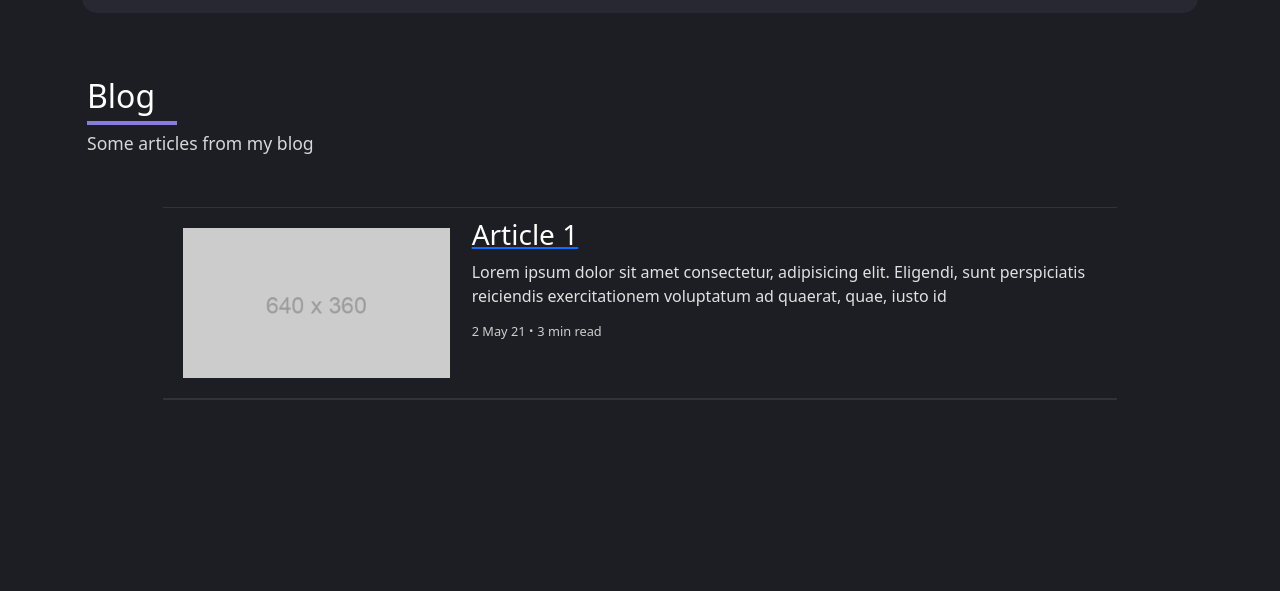
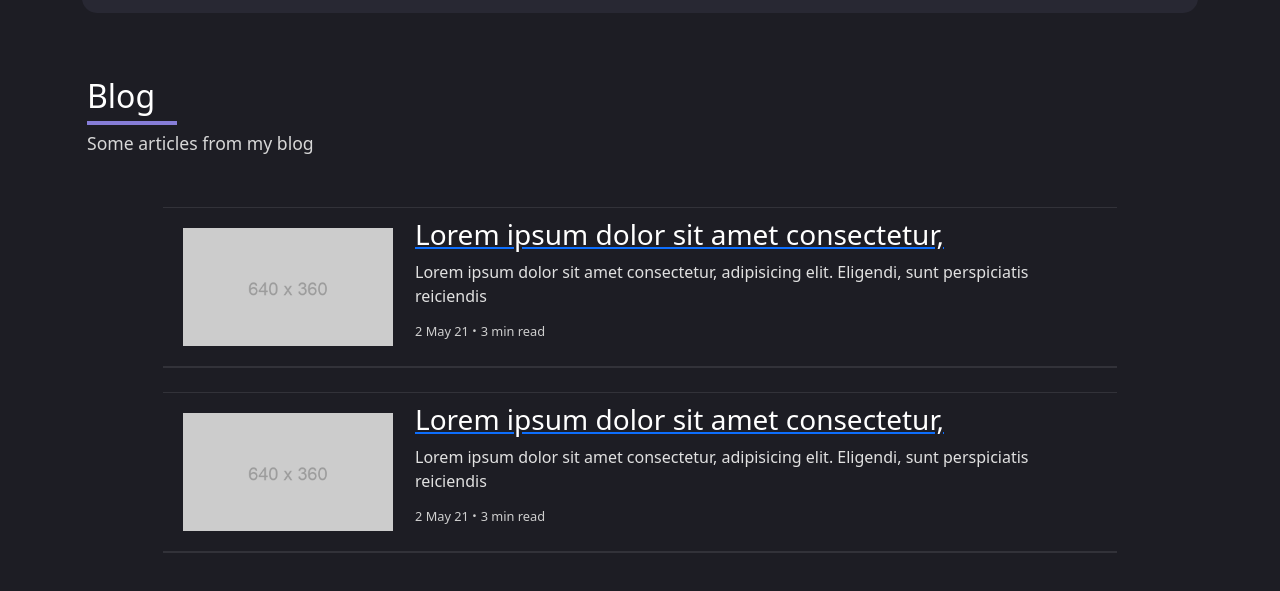
Before and after one commit to mokhelek/portfolio-website, a plain HTML site: page index.html in a window 1280 px wide. Shown: the part 2807-3398 px from the top of the page. Drawn offline with nearby package versions, Linux system fonts and the light colour scheme.

Commit message:
fixed overflow

```diff
--- a/assets/css/style.css
+++ b/assets/css/style.css
@@ -29,6 +29,7 @@
 
 body {
   background-color: var(--dark);
+  overflow-x: hidden;
 }
 
 h1 {
@@ -169,3 +170,18 @@ h1 {
   background-color: var(--dark);
   height: 600px;
 }
+.blog-img img{
+    width:210px;
+}
+
+@media screen and (max-width:650px) {
+    .blog-subtitle{
+        display: none;
+    }
+    .blog-img img{
+        width:130px;
+    }
+    .blog-title{
+        font-size: 1.2rem;
+    }
+}
--- a/index.html
+++ b/index.html
@@ -114,7 +114,7 @@
       </div>
     </section>
 
-    <!-- ###################################################    About Section ########################################## -->
+    <!-- ###################################################    About Section  ########################################## -->
 
     <section id="about-section">
       <div style="overflow-x: hidden" class="container">
@@ -153,7 +153,7 @@
       </div>
     </section>
 
-    <!-- ###################################################    Skills Section ########################################## -->
+    <!-- ###################################################    Skills Section  ########################################## -->
 
     <section id="skills-section">
       <div class="container">
@@ -325,7 +325,7 @@
       </div>
     </section>
 
-    <!-- ###################################################    Projects Section ########################################## -->
+    <!-- ###################################################    Projects Section  ########################################## -->
 
     <section id="projects-section">
       <div class="container">
@@ -407,7 +407,7 @@
       </div>
     </section>
 
-    <!-- ###################################################    Blog Section ########################################## -->
+    <!-- ###################################################    Blog Section  ########################################## -->
 
     <section id="blog-section">
       <div class="container">
@@ -425,13 +425,13 @@
           <div class="d-flex" style="border-top: 1px solid rgba(200, 200, 200, 0.126); border-bottom: 1px solid rgba(200, 200, 200, 0.126)">
             <div class="d-flex" style="border-bottom: 1px solid rgba(200, 200, 200, 0.126)">
               <div class="blog-img" style="margin: 20px">
-                <img height="150" src="assets/images/projects/640x360.png" alt="" />
+                <img src="assets/images/projects/640x360.png" alt="" />
               </div>
               <div class="">
                 <a href="#" class="article-link">
-                  <h3 class="blog-title" style="margin-left: 2px; margin-top: 10px; color: white">Article 1</h3>
+                  <h3 class="blog-title" style="margin-left: 2px; margin-top: 10px; color: white">Lorem ipsum dolor sit amet consectetur,</h3>
                 </a>
-                <p style="margin-left: 2px; margin-right: 20px; margin-bottom: 8px; color: rgb(225, 225, 225); font-size: 1rem" class="blog-subtitle">Lorem ipsum dolor sit amet consectetur, adipisicing elit. Eligendi, sunt perspiciatis reiciendis exercitationem voluptatum ad quaerat, quae, iusto id</p>
+                <p style="margin-left: 2px; margin-right: 20px; margin-bottom: 8px; color: rgb(225, 225, 225); font-size: 1rem" class="blog-subtitle">Lorem ipsum dolor sit amet consectetur, adipisicing elit. Eligendi, sunt perspiciatis reiciendis </p>
 
                 <div class="row">
                   <div class="col">
@@ -447,6 +447,36 @@
           </div>
         </div>
       </div>
+      <br>
+      <div class="row d-flex justify-content-center">
+        <div class="col-12 col-md-10 col-lg-9">
+          <div class="d-flex" style="border-top: 1px solid rgba(200, 200, 200, 0.126); border-bottom: 1px solid rgba(200, 200, 200, 0.126)">
+            <div class="d-flex" style="border-bottom: 1px solid rgba(200, 200, 200, 0.126)">
+              <div class="blog-img" style="margin: 20px">
+                <img src="assets/images/projects/640x360.png" alt="" />
+              </div>
+              <div class="">
+                <a href="#" class="article-link">
+                  <h3 class="blog-title" style="margin-left: 2px; margin-top: 10px; color: white">Lorem ipsum dolor sit amet consectetur,</h3>
+                </a>
+                <p style="margin-left: 2px; margin-right: 20px; margin-bottom: 8px; color: rgb(225, 225, 225); font-size: 1rem" class="blog-subtitle">Lorem ipsum dolor sit amet consectetur, adipisicing elit. Eligendi, sunt perspiciatis reiciendis </p>
+
+                <div class="row">
+                  <div class="col">
+                    <p style="font-size: 0.8rem; color: rgb(206, 206, 206); margin-left: 2px; margin-top: 3px">
+                      2 May 21
+                      <span style="font-weight: 700; font-size: larger"> &centerdot; </span>
+                      3 min read
+                    </p>
+                  </div>
+                </div>
+              </div>
+            </div>
+          </div>
+        </div>
+      </div>
+
+
     </section>
 
     <script src="https://cdn.jsdelivr.net/npm/bootstrap@5.0.2/dist/js/bootstrap.bundle.min.js" integrity="sha384-MrcW6ZMFYlzcLA8Nl+NtUVF0sA7MsXsP1UyJoMp4YLEuNSfAP+JcXn/tWtIaxVXM" crossorigin="anonymous"></script>
```
